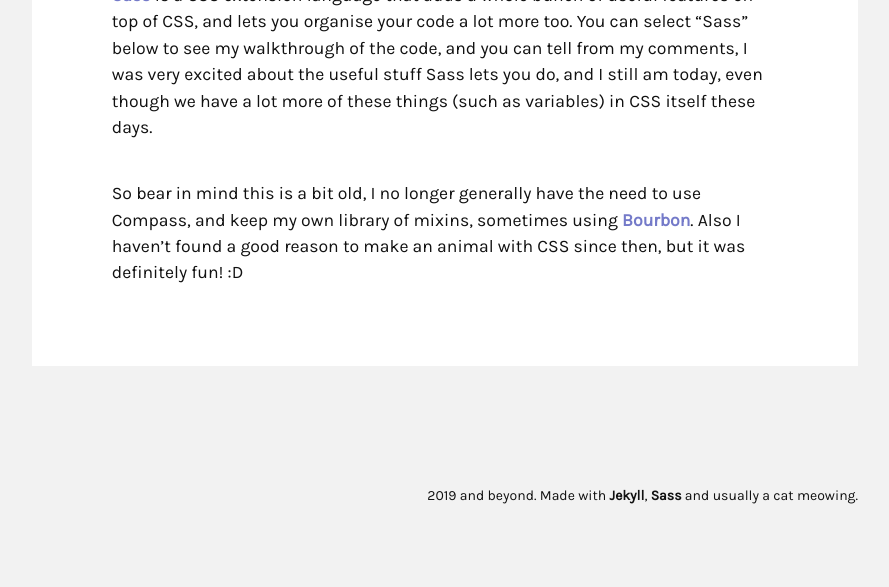
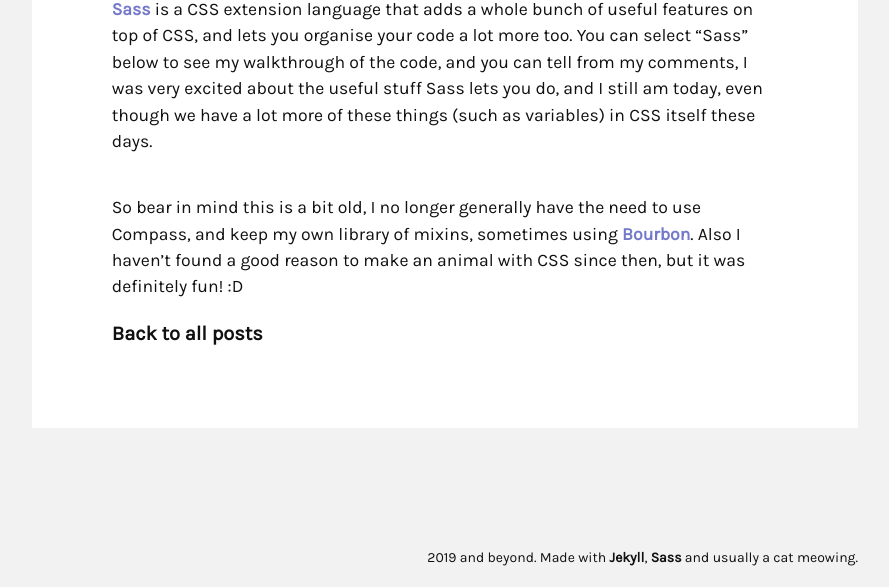
Before and after one commit to pandalion/pandalion.github.com, a Jekyll site: the page built from _posts/2017-12-30-mr-css-lion.markdown, in a window 1280 px wide and 1173 px high, cut to the strip 586-1173 px from the top of the window. Shown: the whole strip, without its empty margins (342-1231 px from the left). Built offline with Jekyll 4.4.1, drawn with Linux system fonts in a browser that asks for light colours.

Commit message:
update layouts

```diff
--- a/_layouts/default.html
+++ b/_layouts/default.html
@@ -21,7 +21,7 @@
                 <header class="site-header">
                     <div class="fixed">
                         <div class="header-mobile">
-                            <div class="panda"></div>
+                            <a href="#" class="panda"></a>
                             <h2 class="logo"><a href="/">panda plays <span>games</span></a></h2>
                         </div>
                         <p>Hi, I'm Panda. I play videogames and sometimes write about them.</p>
--- a/_layouts/post.html
+++ b/_layouts/post.html
@@ -7,9 +7,10 @@
         {% assign date_format = "%b %-d, %Y" %}
         <span class="post-meta">{{ page.date | date: date_format }}</span>
     </div>
-    <h2 class="post-title">{{ page.title }}</h2>
+    <h1 class="post-title">{{ page.title }}</h1>
 
     <div class="post-body">
         {{ content }}
     </div>
+    <footer><a href="/" class="go-back">Back to all posts</a></footer>
 </article>
```
